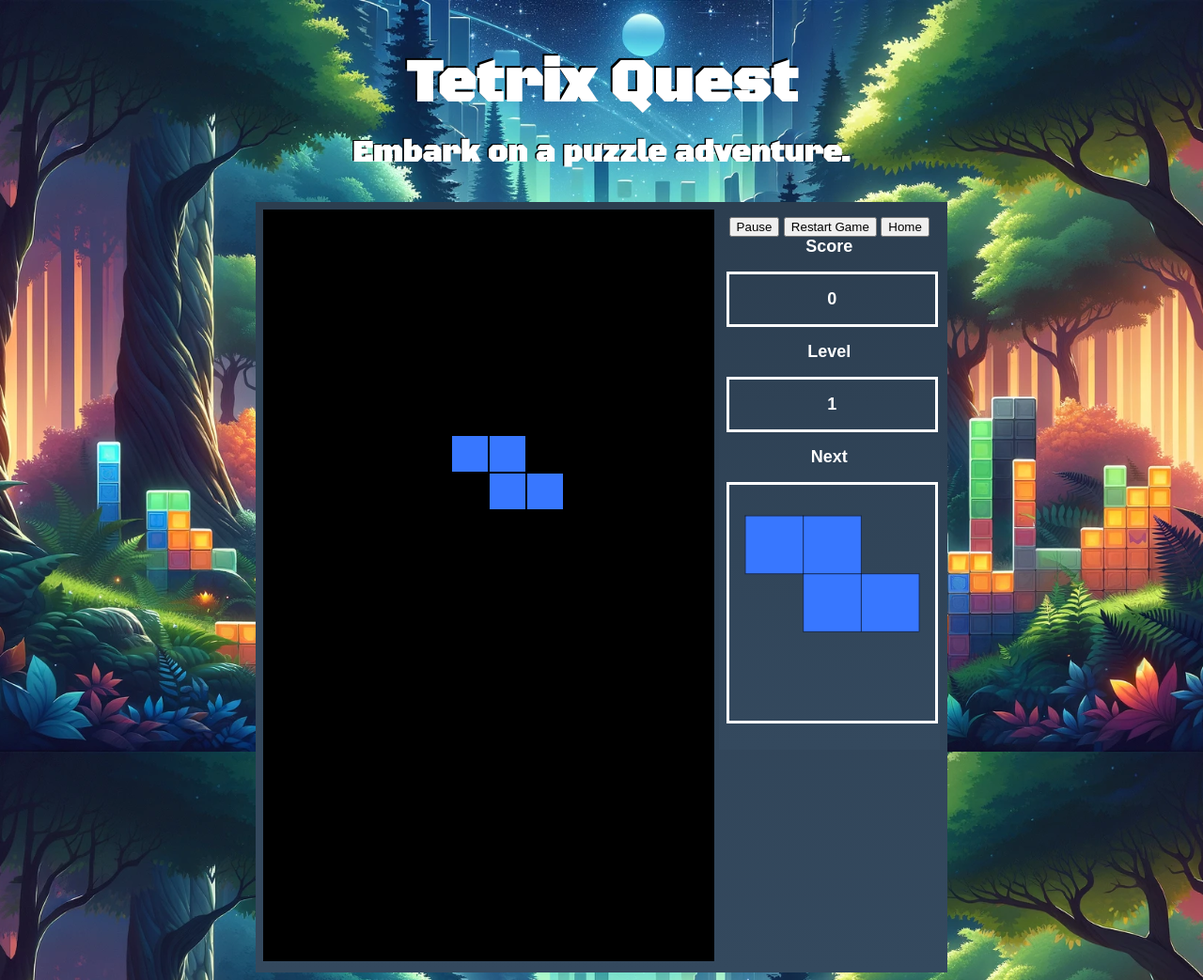
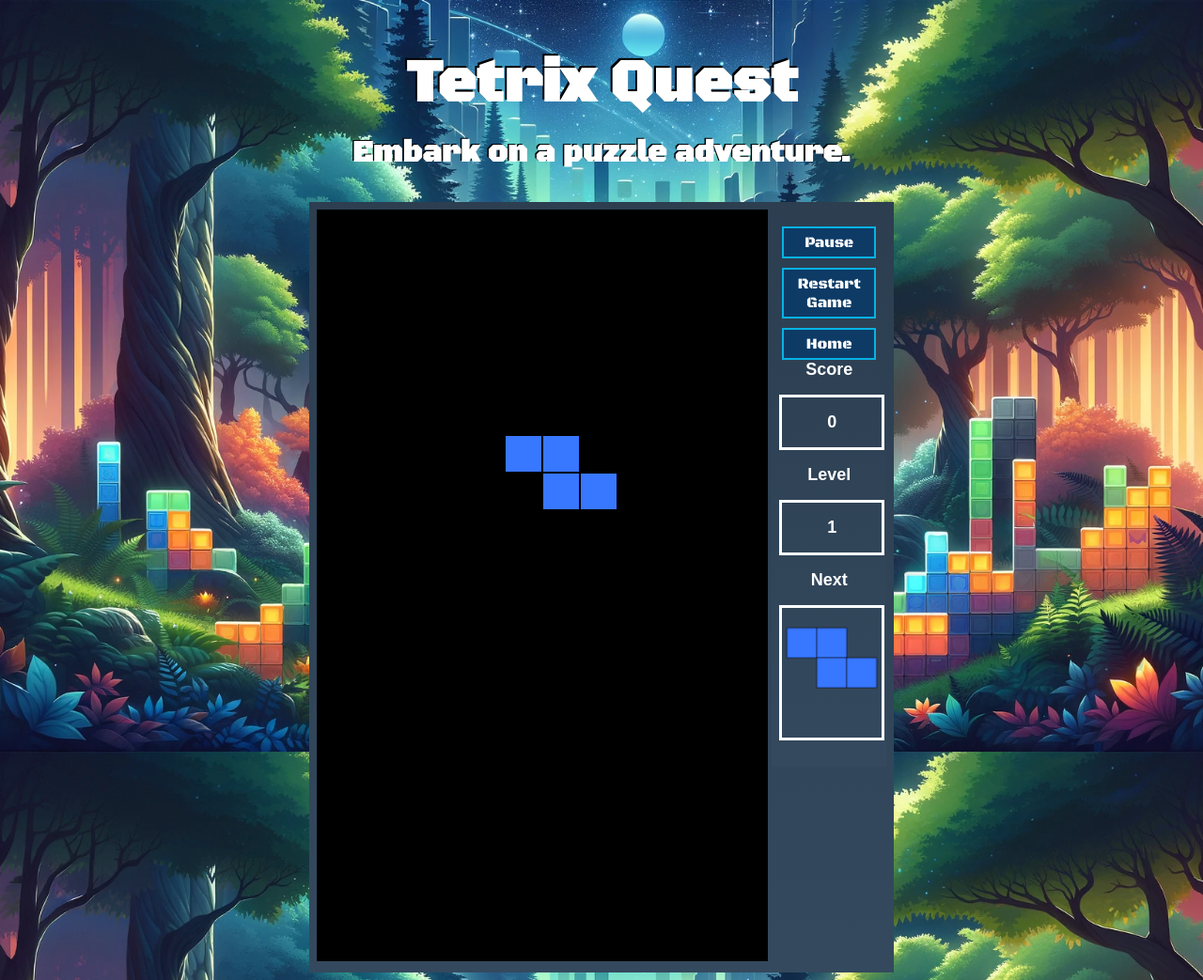
Before and after one commit to sahilsrawat27/dgl209-tetrixquest, a PHP site: page /tetris.php in a window 1280 px wide. Shown: the whole page at 94% size. Run offline with PHP 8.4, Linux system fonts and the light colour scheme.

Commit message:
Adjust some styling for the buttons

```diff
--- a/javascript/game.js
+++ b/javascript/game.js
@@ -314,7 +314,7 @@ document.addEventListener("DOMContentLoaded", () => {
   function drawNextPiece(matrix) {
     const nextPieceCanvas = document.getElementById("nextPiece");
     const context = adjustCanvasForHighDPI(nextPieceCanvas); // Adjust for high DPI
-    const blockSize = 60; // Set the size of each block
+    const blockSize = 30; // Set the size of each block
 
     const matrixWidth = matrix[0].length * blockSize;
     const matrixHeight = matrix.length * blockSize;
--- a/styles.css
+++ b/styles.css
@@ -142,9 +142,9 @@ input[type="date"] {
     font-family: 'Black Ops One';
     padding: 5px 10px;
     /* Smaller padding for a smaller button */
-    font-size: 0.8em;
+    font-size: 1em;
     /* Smaller font size */
-    width: auto;
+    width: 100%;
     /* Adjust width based on content */
     max-width: 100px;
     /* Prevent the button from becoming too wide */
@@ -153,9 +153,11 @@ input[type="date"] {
     display: inline-block;
     /* Display as inline-block for better control */
 }
-
-
-
+.button{
+    display: flex;
+    flex-direction: column;
+    align-items: center;
+}
 .menu-container {
     display: flex;
     flex-direction: column;
--- a/tetris.php
+++ b/tetris.php
@@ -37,9 +37,11 @@ if (isset($_SESSION['loggedin']) && $_SESSION['loggedin'] == true) {
         <div class="game-area">
             <canvas id="tetris" width="480" height="800"></canvas>
             <div class="sidebar">
-                <button id="playPauseButton">Pause</button>
-                <button id="restartButton">Restart Game</button>
-                <button id="homeButton">Home</button>
+                <div class="button">
+                    <button class="signout-btn" id="playPauseButton">Pause</button>
+                    <button class="signout-btn" id="restartButton">Restart Game</button>
+                    <button class="signout-btn" id="homeButton">Home</button>
+                </div>
                 <div class="game_heading">Score</div>
                 <div class="game_content" id="score">0</div>
                 <div class="game_heading">Level</div>
```
